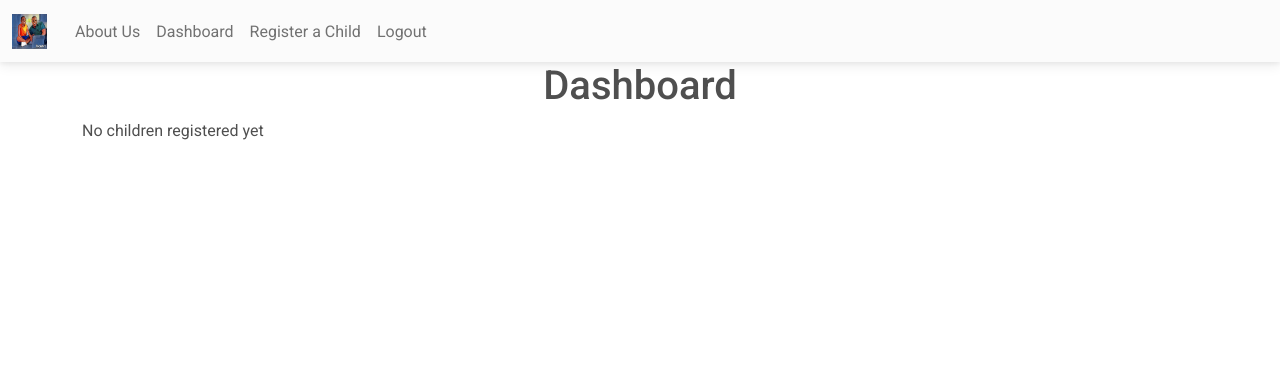
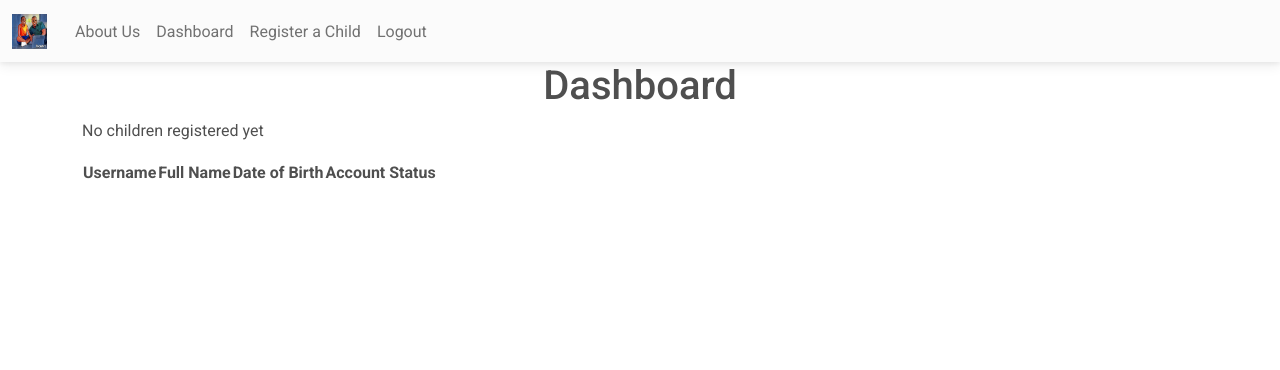
Before and after one commit to nafdev01/childprotect, a Django app: page /accounts/parent/dashboard/ in a window 1280 px wide. Shown: the top 370 px of the page. Run offline with Django 4.2, Linux system fonts and the light colour scheme; a user stored in the database is signed in; tables that the repository leaves empty hold one stand-in row (values such as "Sample post"); lists and menus that the app fills with data are empty; some libraries are stand-ins or nearby versions.

Commit message:
updated child account functionality

```diff
--- a/accounts/models.py
+++ b/accounts/models.py
@@ -72,12 +72,13 @@ class ParentProfile(models.Model):
         ordering = ["parent"]
 
 
+# choices for account status
+class AccountStatus(models.TextChoices):
+    ACTIVE = "AC", "Active"
+    BANNED = "BN", "Banned"
+
+
 class ChildProfile(models.Model):
-    # choices for account status
-    class AccountStatus(models.TextChoices):
-        ACTIVE = "AC", "Active"
-        BANNED = "BN", "Banned"
-
     # choices for child gender
     class ChildGender(models.TextChoices):
         MALE = "M", "Male"
--- a/accounts/views.py
+++ b/accounts/views.py
@@ -83,9 +83,9 @@ def parent_dashboard(request):
 
     parent = request.user
     parent_profile = ParentProfile.objects.get(parent=parent)
-    children_profile = parent_profile.childprofile_set.all()
+    children_profiles = parent_profile.childprofile_set.all()
 
-    context = {"parent": parent, "children_profile": children_profile, "parent_profile": parent_profile}
+    context = {"parent": parent, "children_profiles": children_profiles, "parent_profile": parent_profile}
     template_name = "accounts/parent_dashboard.html"
 
     return render(request, template_name, context)
@@ -136,9 +136,7 @@ def child_dashboard(request):
         # redirect to dashboard if parent is already logged in
         messages.warning(request, "You are already logged in as a parent.")
         return redirect("accounts:parent_dashboard")
-    else:
-        messages.warning(request, "You should be logged in as a parent to add a child.")
-        return redirect("accounts:login_parent")
+
     child = request.user
     child_profile = ChildProfile.objects.get(child=child)
 
--- a/templates/accounts/parent_dashboard.html
+++ b/templates/accounts/parent_dashboard.html
@@ -9,11 +9,28 @@
 {% block content %}
 <section class="container justify-content-center">
 
-    {% for child_profile in children_profile %}
-    <p>{{ child_profile.child.username }}</p>
-    {% empty %}
-    <p>No children registered yet</p>
-    {% endfor %}
+    <table>
+        <tr>
+            <th>Username</th>
+            <th>Full Name</th>
+            <th>Date of Birth</th>
+            <th>Account Status</th>
+        </tr>
+
+
+        {% for child_profile in children_profiles %}
+        <tr>
+            <td>{{ child_profile.child.get_username }}</td>
+            <td>{{ child_profile.child.get_full_name }}</td>
+            <td>{{ child_profile.date_of_birth }}</td>
+            <td>{{ child_profile.get_account_status_display }}</td>
+
+        </tr>
+        {% empty %}
+        <p>No children registered yet</p>
+        {% endfor %}
+    </table>
+
 
 </section>
 
```
Also changed, not shown: templates/accounts/child_dashboard.html (added, +13 -0 lines), safesearch/migrations/0003_flaggedalert.py (added).
